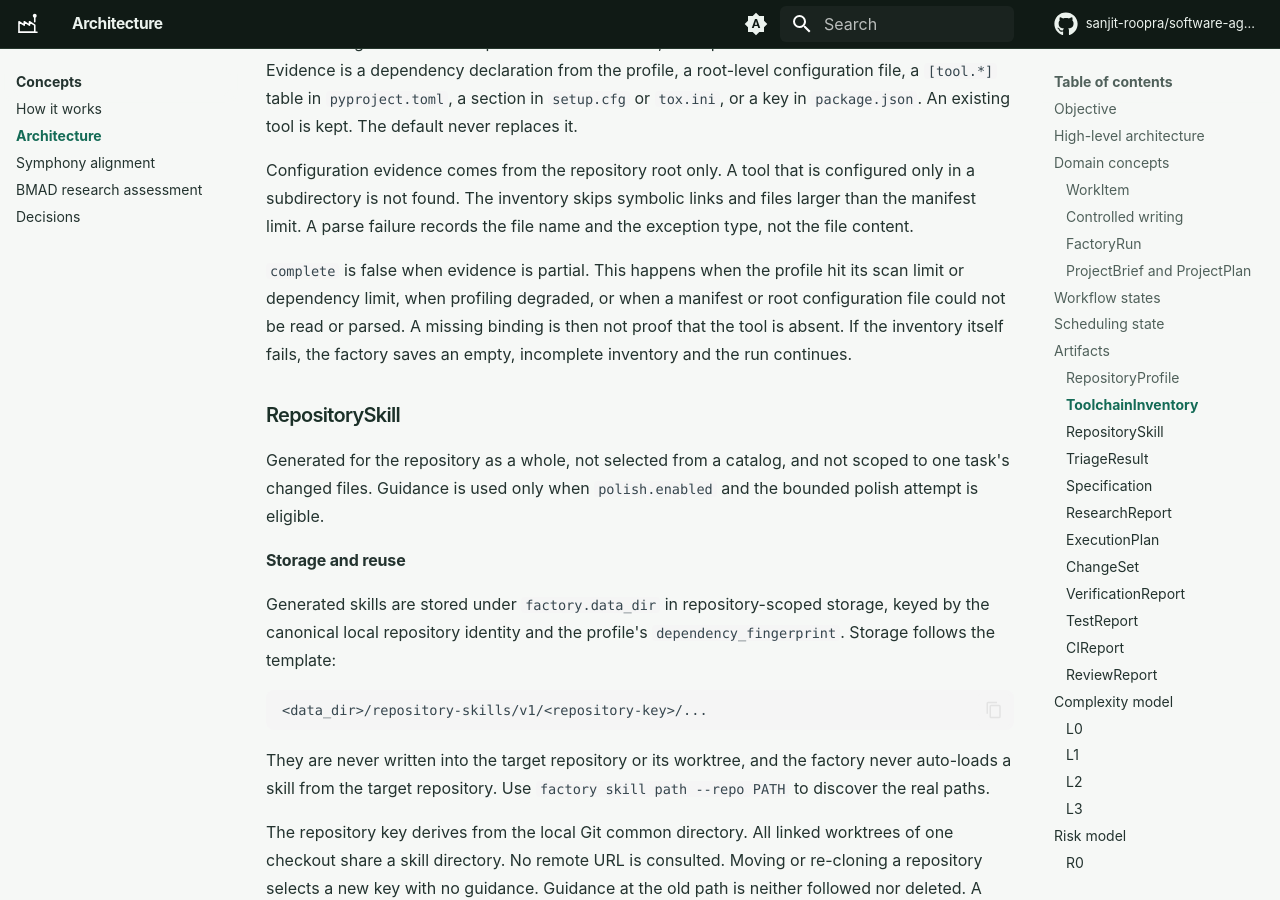
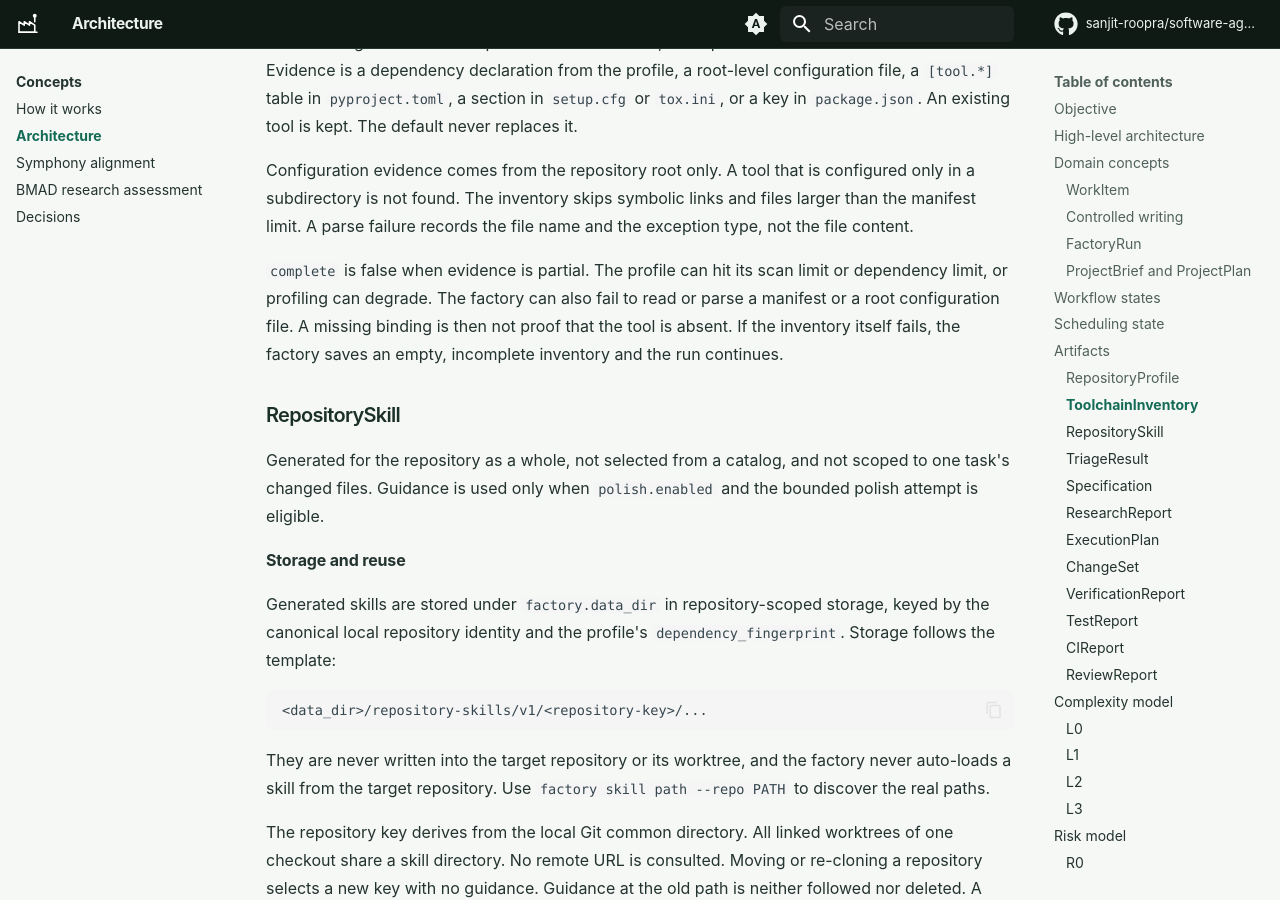
Before and after one commit to sanjit-roopra/software-agent-factory, an MkDocs documentation site: the page built from docs/architecture.md, in a window 1280 px wide and 900 px high, scrolled down 11098 px. Built offline with MkDocs 1.6.1 and Material for MkDocs 9.7.7, drawn with Linux system fonts in a browser that asks for light colours; comment, search, counter and statistics services are not loaded.

Commit message:
docs: keep the toolchain inventory text within the Simple English rules
Co-Authored-By: Claude Opus 5.5 <noreply@anthropic.com>

```diff
--- a/docs/architecture.md
+++ b/docs/architecture.md
@@ -503,9 +503,9 @@ configured only in a subdirectory is not found.
 The inventory skips symbolic links and files larger than the manifest limit.
 A parse failure records the file name and the exception type, not the file content.
 
-`complete` is false when evidence is partial. This happens when the profile
-hit its scan limit or dependency limit, when profiling degraded, or when a
-manifest or root configuration file could not be read or parsed. A missing
+`complete` is false when evidence is partial. The profile can hit its scan
+limit or dependency limit, or profiling can degrade. The factory can also fail
+to read or parse a manifest or a root configuration file. A missing
 binding is then not proof that the tool is absent. If the inventory itself fails, the factory saves an empty,
 incomplete inventory and the run continues.
 
```
